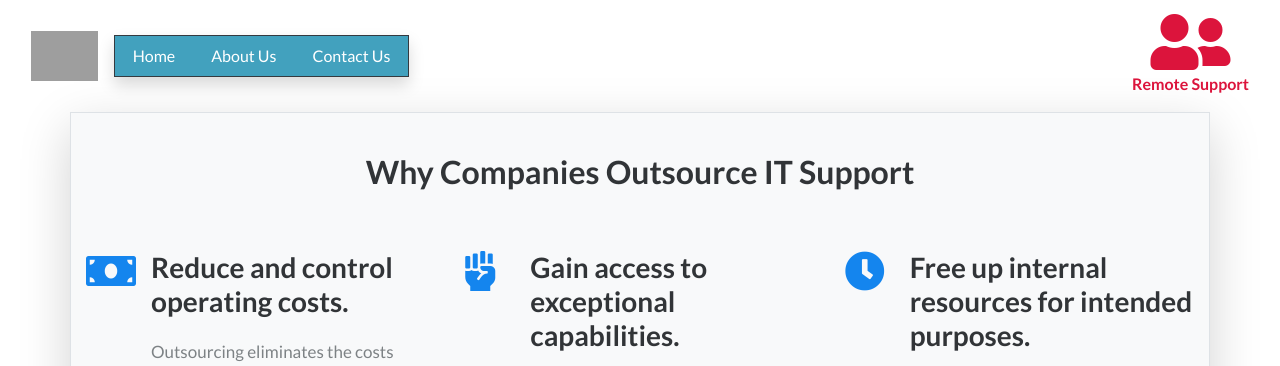
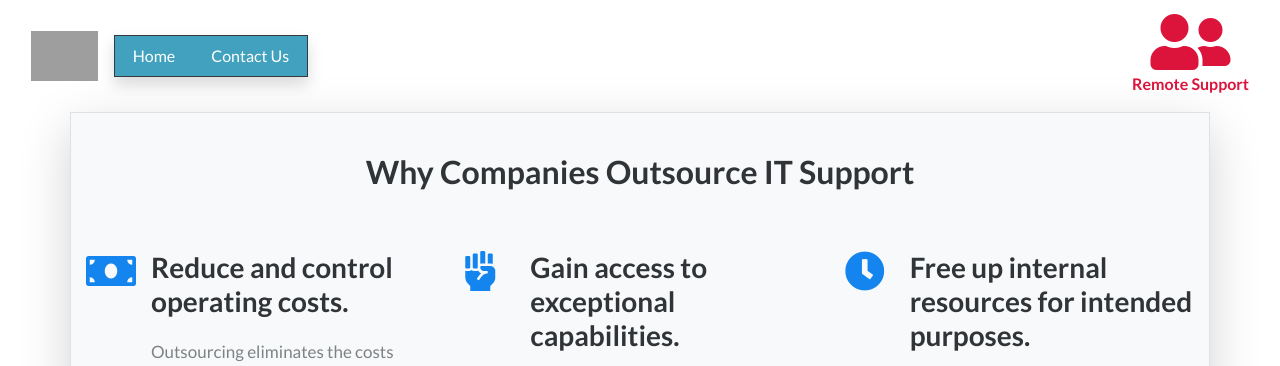
Before and after one commit to sterlingmd17/ElcorSite-portfolio, a Flask app: page /reasons in a window 1280 px wide. Shown: the top 366 px of the page. Run offline with Flask 2, Linux system fonts and the light colour scheme; some libraries are stand-ins or nearby versions; grey boxes are pictures that could not be loaded.

Commit message:
Removed about me page for now

```diff
--- a/Templates/base.html
+++ b/Templates/base.html
@@ -37,9 +37,9 @@
                 <li class="nav-item" role="presentation" data-bs-hover-animate="pulse">
                     <a class="nav-link" href="/" data-bs-hover-animate="pulse" id="Nav-button" style="background-color: rgba(255,255,255,0);color: #ffffff;">Home</a>
                 </li>
-                <li class="nav-item" role="presentation" data-bs-hover-animate="pulse">
+                <!--<li class="nav-item" role="presentation" data-bs-hover-animate="pulse">
                     <a class="nav-link" href="/about" data-bs-hover-animate="pulse" style="background-color: rgba(255,255,255,0);color: #ffffff;">About Us</a>
-                </li>
+                </li>-->
                 <li class="nav-item" role="presentation" data-bs-hover-animate="pulse">
                     <a class="nav-link" href="/contact" data-bs-hover-animate="pulse" style="background-color: rgba(255,255,255,0);color: #ffffff;">Contact Us</a>
                 </li>
--- a/main.py
+++ b/main.py
@@ -98,10 +98,10 @@ def support():
     return render_template('support.html')
 
 
-@app.route('/about', methods=['GET'])
-def about():
+#@app.route('/about', methods=['GET'])
+#def about():
 
-    return render_template('about.html')
+#    return render_template('about.html')
 
 
 # @app.route('/login', methods=['GET', 'POST'])
```
